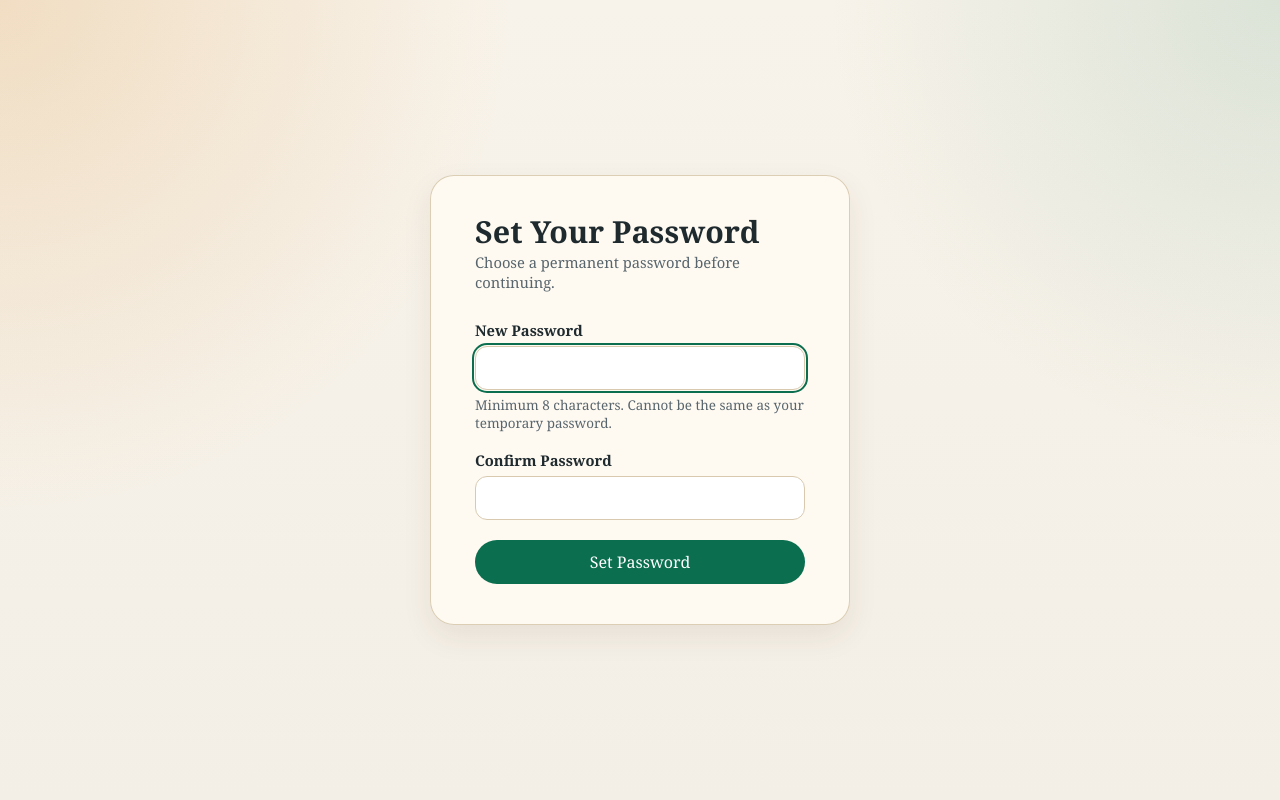
After one commit to tmasters2876/hoa-backend, a Flask app: template templates/admin_change_password.html in a window 1280 px wide. The commit adds this page. Run offline with Flask 3, Linux system fonts and the light colour scheme; the template is opened without the code that fills it, so the values that code supplies are empty.

Commit message:
Add forced password change on first login for new users
- New must_change_password column gates all protected routes until user sets a permanent password
- create_user and reset_user_password both set the flag; login_post detects it and redirects
- New standalone /admin/change-password page (no nav) handles the forced change flow
- Audit log records password_changed_first_login on completion
- Admin users table shows Temp Password badge for accounts still pending first login

Co-Authored-By: Claude Sonnet 4.6 <noreply@anthropic.com>

```diff
--- a/admin_app.py
+++ b/admin_app.py
@@ -58,7 +58,7 @@ def lookup_and_verify_user(username: str, password: str) -> dict | None:
     result = (
         supabase()
         .from_("admin_users")
-        .select("id,username,password_hash,is_active")
+        .select("id,username,password_hash,is_active,must_change_password")
         .eq("username", username.lower())
         .limit(1)
         .execute()
@@ -82,6 +82,12 @@ def login_required(f):
     def wrapper(*args, **kwargs):
         if not session.get("logged_in"):
             return redirect(url_for("login"))
+        if session.get("must_change_password"):
+            # Allow only the change-password page and logout
+            allowed = {url_for("force_change_password"), url_for("force_change_password_post"), url_for("logout")}
+            if request.path not in allowed:
+                flash("Please set your password before continuing.", "error")
+                return redirect(url_for("force_change_password"))
         return f(*args, **kwargs)
     return wrapper
 
@@ -432,6 +438,10 @@ def login_post():
         session["logged_in"] = True
         session["user_id"] = user["id"]
         session["username"] = user["username"]
+        if user.get("must_change_password"):
+            session["must_change_password"] = True
+            flash("Welcome! Please set your own password before continuing.", "success")
+            return redirect(url_for("force_change_password"))
         return redirect(url_for("admin_home"))
     flash("Invalid username or password.", "error")
     return render_template("admin_login.html"), 401
@@ -441,6 +451,69 @@ def login_post():
 def logout():
     session.clear()
     return redirect(url_for("login"))
+
+
+@app.get("/admin/change-password")
+def force_change_password():
+    if not session.get("logged_in"):
+        return redirect(url_for("login"))
+    if not session.get("must_change_password"):
+        return redirect(url_for("admin_home"))
+    return render_template("admin_change_password.html")
+
+
+@app.post("/admin/change-password")
+def force_change_password_post():
+    if not session.get("logged_in"):
+        return redirect(url_for("login"))
+    if not session.get("must_change_password"):
+        return redirect(url_for("admin_home"))
+
+    user_id = session.get("user_id")
+    new_password = request.form.get("new_password", "")
+    confirm_password = request.form.get("confirm_password", "")
+
+    if not new_password or not confirm_password:
+        flash("Both password fields are required.", "error")
+        return render_template("admin_change_password.html"), 400
+    if len(new_password) < 8:
+        flash("Password must be at least 8 characters.", "error")
+        return render_template("admin_change_password.html"), 400
+    if new_password != confirm_password:
+        flash("Passwords do not match.", "error")
+        return render_template("admin_change_password.html"), 400
+
+    result = (
+        supabase()
+        .from_("admin_users")
+        .select("password_hash,username")
+        .eq("id", user_id)
+        .limit(1)
+        .execute()
+    )
+    rows = result.data or []
+    if not rows:
+        flash("User not found.", "error")
+        return render_template("admin_change_password.html"), 400
+
+    stored_hash = rows[0]["password_hash"]
+    try:
+        if bcrypt.checkpw(new_password.encode(), stored_hash.encode()):
+            flash("New password cannot be the same as your temporary password.", "error")
+            return render_template("admin_change_password.html"), 400
+    except Exception:
+        pass
+
+    password_hash = bcrypt.hashpw(new_password.encode(), bcrypt.gensalt(rounds=12)).decode()
+    supabase().from_("admin_users").update({
+        "password_hash": password_hash,
+        "must_change_password": False,
+    }).eq("id", user_id).execute()
+
+    log_audit_event(action="password_changed_first_login", new_value=rows[0]["username"])
+    session.pop("must_change_password", None)
+    flash("Password updated successfully. Welcome!", "success")
+    return redirect(url_for("admin_home"))
 
 
 # ── Public routes ─────────────────────────────────────────────────────────────
@@ -1011,7 +1084,7 @@ def admin_users():
     result = (
         supabase()
         .from_("admin_users")
-        .select("id,username,is_active,created_at")
+        .select("id,username,is_active,created_at,must_change_password")
         .order("created_at")
         .execute()
     )
@@ -1036,6 +1109,7 @@ def create_user():
         supabase().from_("admin_users").insert({
             "username": username,
             "password_hash": password_hash,
+            "must_change_password": True,
         }).execute()
         log_audit_event(action="user_added", new_value=username)
         flash(f"User '{username}' created.", "success")
@@ -1125,9 +1199,12 @@ def reset_user_password(user_id: str):
     target = supabase().from_("admin_users").select("username").eq("id", user_id).limit(1).execute()
     target_username = (target.data or [{}])[0].get("username")
     password_hash = bcrypt.hashpw(new_password.encode(), bcrypt.gensalt(rounds=12)).decode()
-    supabase().from_("admin_users").update({"password_hash": password_hash}).eq("id", user_id).execute()
+    supabase().from_("admin_users").update({
+        "password_hash": password_hash,
+        "must_change_password": True,
+    }).eq("id", user_id).execute()
     log_audit_event(action="password_reset", new_value=target_username)
-    return jsonify({"ok": True, "message": "Password reset successfully."})
+    return jsonify({"ok": True, "message": "Password reset successfully. User will be prompted to set a new password on next login."})
 
 
 @app.get("/admin/audit")
--- /dev/null
+++ b/templates/admin_change_password.html
@@ -0,0 +1,143 @@
+<!doctype html>
+<html lang="en">
+  <head>
+    <meta charset="utf-8">
+    <meta name="viewport" content="width=device-width, initial-scale=1">
+    <title>HOA Clause Admin — Set Password</title>
+    <style>
+      :root {
+        --bg: #f4efe6;
+        --panel: #fffaf1;
+        --ink: #1f2a2f;
+        --muted: #58656d;
+        --accent: #0b6e4f;
+        --danger: #a12d2f;
+        --line: #d8c9af;
+        --shadow: 0 12px 30px rgba(63, 44, 15, 0.08);
+      }
+
+      * { box-sizing: border-box; }
+
+      body {
+        margin: 0;
+        min-height: 100vh;
+        display: flex;
+        align-items: center;
+        justify-content: center;
+        font-family: Georgia, "Times New Roman", serif;
+        color: var(--ink);
+        background:
+          radial-gradient(circle at top left, rgba(209, 123, 15, 0.18), transparent 34%),
+          radial-gradient(circle at top right, rgba(11, 110, 79, 0.12), transparent 30%),
+          linear-gradient(180deg, #f8f3ea 0%, var(--bg) 100%);
+      }
+
+      .card {
+        background: rgba(255, 250, 241, 0.97);
+        border: 1px solid rgba(216, 201, 175, 0.9);
+        border-radius: 24px;
+        padding: 40px 44px;
+        box-shadow: var(--shadow);
+        width: min(420px, calc(100% - 32px));
+      }
+
+      h1 {
+        margin: 0 0 4px;
+        font-size: 1.9rem;
+        line-height: 1.05;
+      }
+
+      .subtitle {
+        color: var(--muted);
+        font-size: 0.92rem;
+        margin: 0 0 28px;
+      }
+
+      label {
+        display: block;
+        font-size: 0.92rem;
+        font-weight: 700;
+        margin-bottom: 6px;
+      }
+
+      input[type="password"] {
+        width: 100%;
+        font: inherit;
+        border: 1px solid var(--line);
+        border-radius: 12px;
+        padding: 10px 12px;
+        background: white;
+        margin-bottom: 16px;
+        transition: outline 0.1s;
+      }
+
+      input:focus {
+        outline: 2px solid var(--accent);
+        outline-offset: 1px;
+      }
+
+      button {
+        width: 100%;
+        font: inherit;
+        border: 0;
+        border-radius: 999px;
+        padding: 11px 14px;
+        cursor: pointer;
+        color: white;
+        background: var(--accent);
+        margin-top: 4px;
+      }
+
+      button:hover { opacity: 0.9; }
+
+      .flash {
+        border-radius: 12px;
+        padding: 10px 14px;
+        font-size: 0.92rem;
+        margin-bottom: 20px;
+        color: var(--ink);
+        border: 1px solid rgba(161, 45, 47, 0.3);
+        border-left: 4px solid var(--danger);
+        background: #fffdf8;
+      }
+
+      .flash.success {
+        border-color: rgba(11, 110, 79, 0.3);
+        border-left-color: var(--accent);
+      }
+
+      .hint {
+        font-size: 0.84rem;
+        color: var(--muted);
+        margin: -10px 0 18px;
+      }
+    </style>
+  </head>
+  <body>
+    <div class="card">
+      <h1>Set Your Password</h1>
+      <p class="subtitle">Choose a permanent password before continuing.</p>
+
+      {% with flashes = get_flashed_messages(with_categories=true) %}
+        {% for category, message in flashes %}
+          <div class="flash {{ category }}">{{ message }}</div>
+        {% endfor %}
+      {% endwith %}
+
+      <form method="post" action="{{ url_for('force_change_password_post') }}" autocomplete="off">
+        <div>
+          <label for="new_password">New Password</label>
+          <input id="new_password" name="new_password" type="password"
+                 autocomplete="new-password" minlength="8" required autofocus>
+        </div>
+        <p class="hint">Minimum 8 characters. Cannot be the same as your temporary password.</p>
+        <div>
+          <label for="confirm_password">Confirm Password</label>
+          <input id="confirm_password" name="confirm_password" type="password"
+                 autocomplete="new-password" minlength="8" required>
+        </div>
+        <button type="submit">Set Password</button>
+      </form>
+    </div>
+  </body>
+</html>
--- a/templates/admin_users.html
+++ b/templates/admin_users.html
@@ -104,6 +104,9 @@
                 {{ user.username }}
                 {% if user.id == current_user_id %}
                   <span class="pill" style="font-size: 0.76rem; margin-left: 6px; vertical-align: middle;">you</span>
+                {% endif %}
+                {% if user.must_change_password %}
+                  <span class="pill stale" style="font-size: 0.76rem; margin-left: 6px; vertical-align: middle;" title="Has not logged in yet — temp password still active">Temp Password</span>
                 {% endif %}
               </td>
               <td>
```
